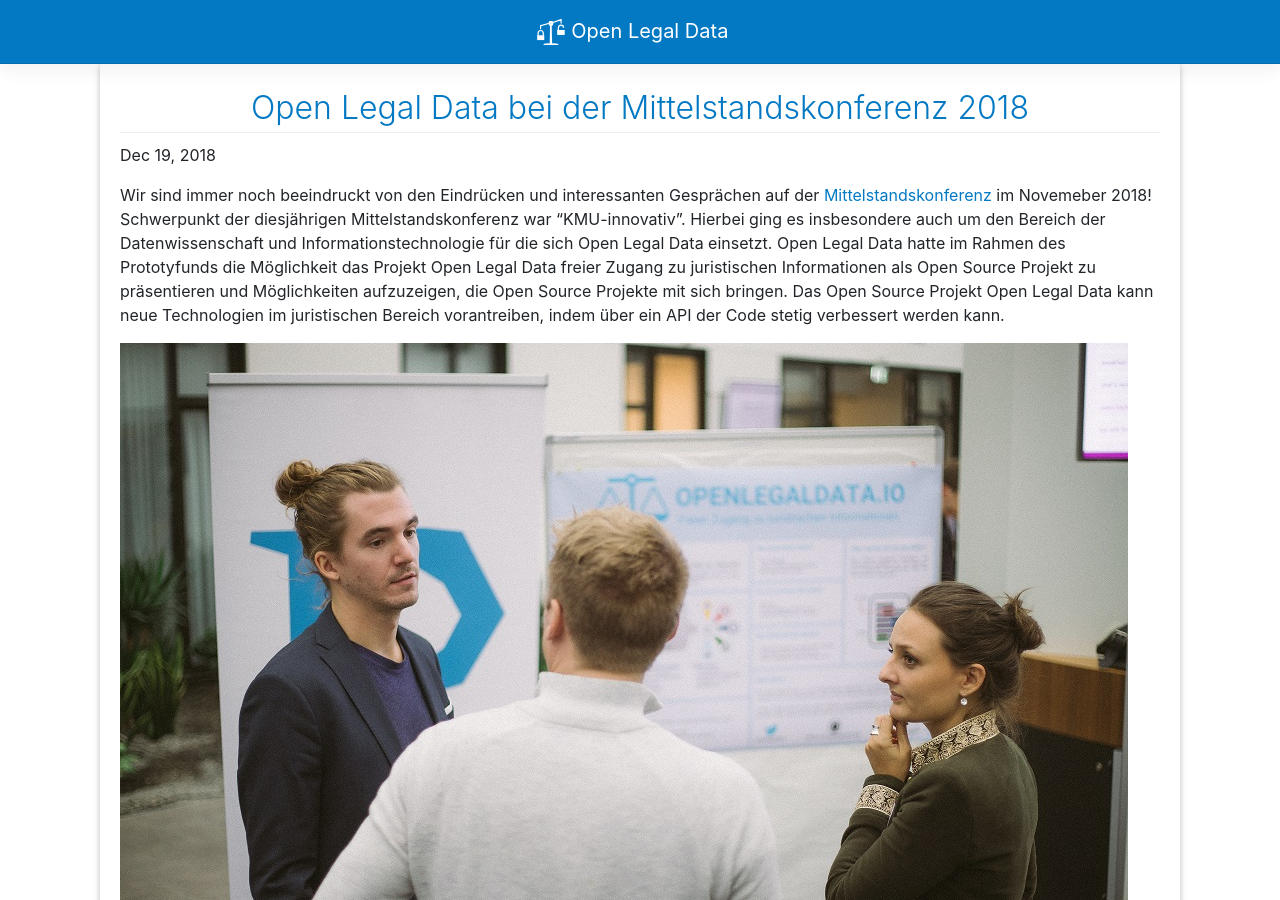
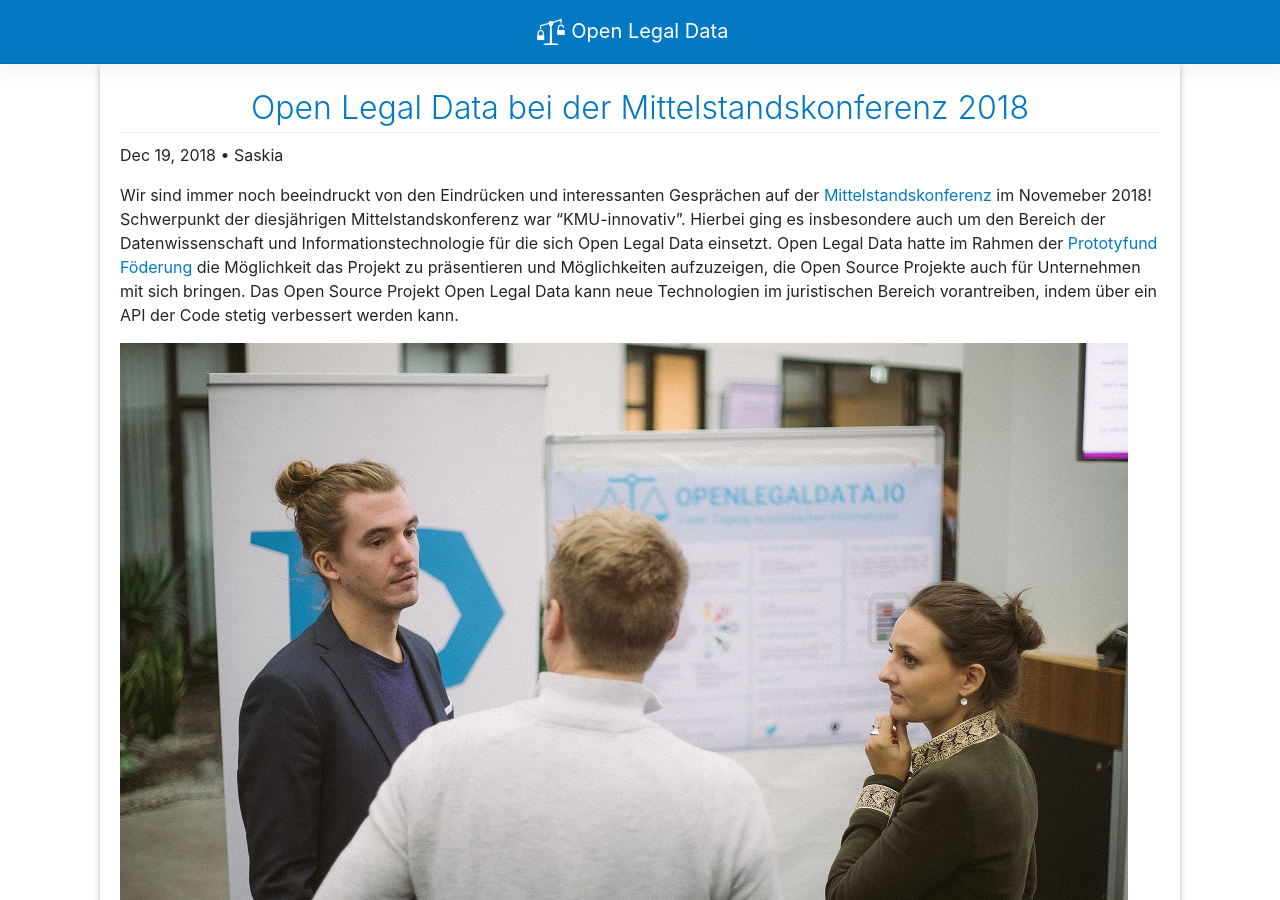
Before and after one commit to openlegaldata/blog, a Jekyll site: the page built from _posts/2018-12-19-mittelstandskonferenz-2018.md, in a window 1280 px wide and 900 px high. Built offline with Jekyll 4.4.1, drawn with Linux system fonts in a browser that asks for light colours.

Commit message:
added meta data

```diff
--- a/_posts/2018-12-19-mittelstandskonferenz-2018.md
+++ b/_posts/2018-12-19-mittelstandskonferenz-2018.md
@@ -2,12 +2,14 @@
 layout: post
 title: Open Legal Data bei der Mittelstandskonferenz 2018
 categories: events
+author: Saskia
+language: de
 ---
 
 Wir sind immer noch beeindruckt von den Eindrücken und interessanten Gesprächen auf der [Mittelstandskonferenz](https://www.softwaresysteme.pt-dlr.de/de/mittelstandskonferenz-2018.php) im Novemeber 2018!
 Schwerpunkt der diesjährigen Mittelstandskonferenz war "KMU-innovativ". Hierbei ging es insbesondere auch um den Bereich der
 Datenwissenschaft und Informationstechnologie für die sich Open Legal Data einsetzt.
-Open Legal Data hatte im Rahmen des Prototyfunds die Möglichkeit das Projekt Open Legal Data freier Zugang zu juristischen Informationen als Open Source Projekt zu präsentieren und Möglichkeiten aufzuzeigen, die Open Source Projekte mit sich bringen. Das Open Source Projekt Open Legal Data kann neue Technologien im juristischen Bereich vorantreiben, indem über ein API der Code stetig verbessert werden kann.
+Open Legal Data hatte im Rahmen der [Prototyfund Föderung](https://prototypefund.de/) die Möglichkeit das Projekt zu präsentieren und Möglichkeiten aufzuzeigen, die Open Source Projekte auch für Unternehmen mit sich bringen. Das Open Source Projekt Open Legal Data kann neue Technologien im juristischen Bereich vorantreiben, indem über ein API der Code stetig verbessert werden kann.
 
 ![Open Legal Data bei der Mittelstandskonferenz]({{ "/assets/img/2018-12-18_mittelstandskonferenz.jpg" | relative_url }})
 
```
Also changed, not shown: _posts/2017-12-07-hello.md (deleted, +0 -9 lines), _posts/2018-05-04-german-version-online.md (+2 -0 lines), _posts/2018-06-03-faculty4makers.md (+2 -0 lines), _posts/2018-06-25-upload-filter-stellungnahme.md (+2 -0 lines), _posts/2018-08-29-Stellungnahme-zur-Entscheidung-des-5.-Strafsenates.md (+2 -0 lines).
